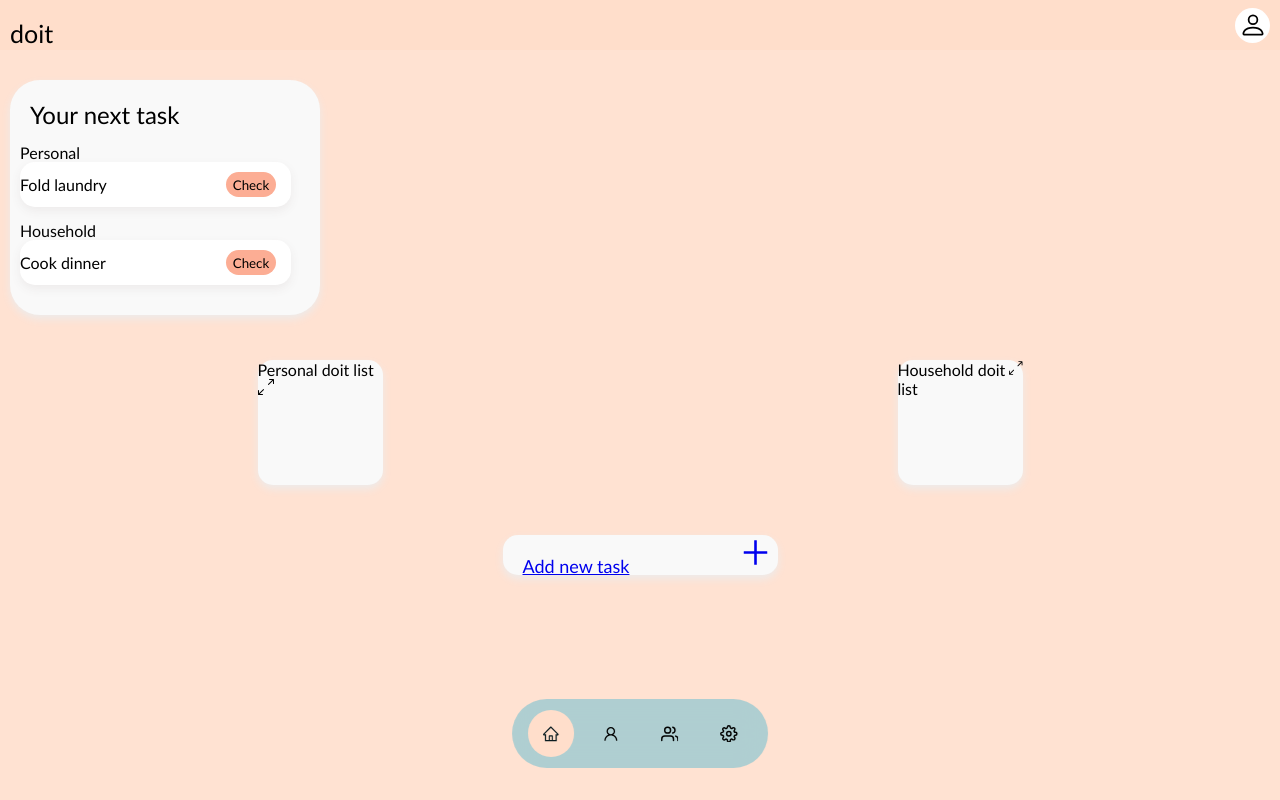
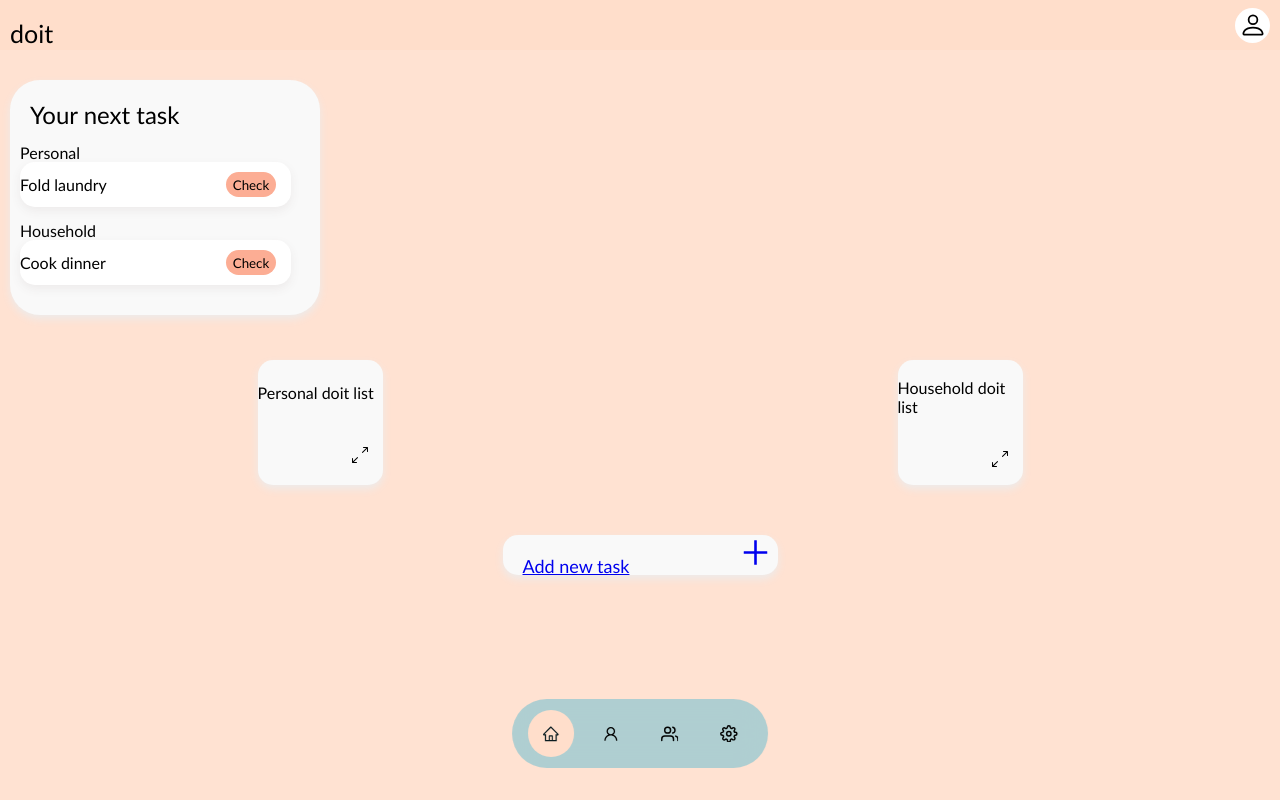
Before and after one commit to Duniia/doit, a React (Create React App) app: page / in a window 1280 px wide. Built offline with nearby package versions, Linux system fonts and the light colour scheme.

Commit message:
Michelle

```diff
--- a/src/components/Lists.js
+++ b/src/components/Lists.js
@@ -12,13 +12,16 @@
         <>
          <div className="List_one">
          <h4>Personal doit list</h4>
+         <div className="List_arrow">
          <BsArrowsAngleExpand/>
+         </div>
 
         </div>
         <div className="List_two">
         <h4>Household doit list</h4>
-        <BsArrowsAngleExpand/>
-
+        <div className="List_arrow">
+         <BsArrowsAngleExpand/>
+         </div>
         </div>
         </>
     );
--- a/src/styles/Lists.css
+++ b/src/styles/Lists.css
@@ -6,6 +6,9 @@
     border-radius: 15px;
     filter: drop-shadow(0px 4px 4px #edebeb);
     background: #F9F9F9;
+    display: flex;
+    flex-direction: column;
+    justify-content: space-around;
   }
 
   .List_two {
@@ -15,4 +18,13 @@
     filter: drop-shadow(0px 4px 4px #edebeb);
     background: #F9F9F9;
     display: flex;
+    flex-direction: column;
+    justify-content: space-around;
   }
+
+  .List_arrow {
+   display: flex;
+   justify-content: flex-end;
+   position: relative;
+   right: 15px;
+  }
--- a/src/styles/addtask.css
+++ b/src/styles/addtask.css
@@ -10,7 +10,10 @@
     display: flex;
     justify-content: space-between;
     cursor: pointer;
+
 }
+
+
 
 .plus {
     height: 35px;
@@ -19,4 +22,5 @@
     position: relative;
     right: 5px;
     font-size: 35px;
+
 }
```
Also changed, not shown: src/components/AddTask.js (line endings or trailing spaces).
